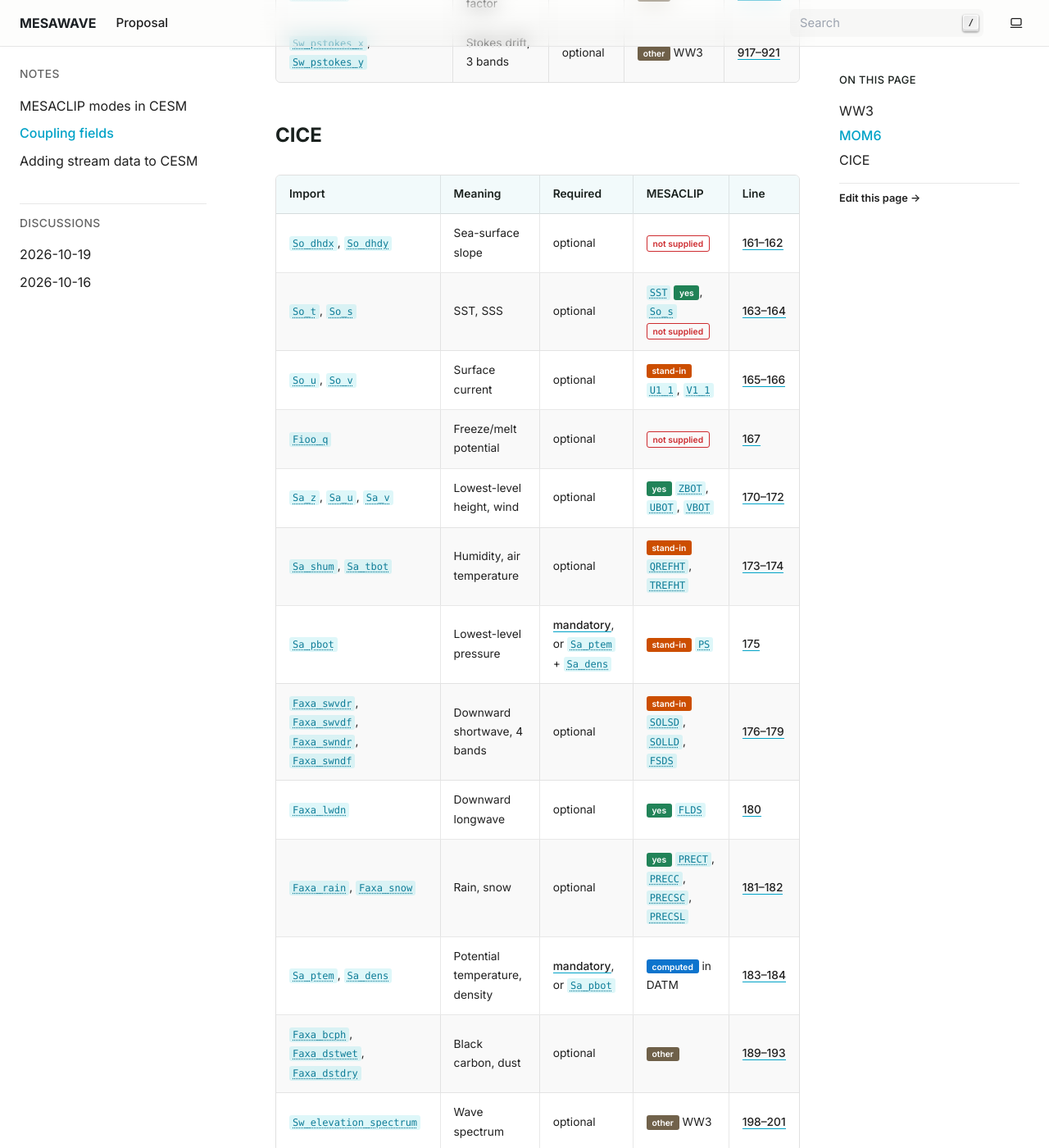
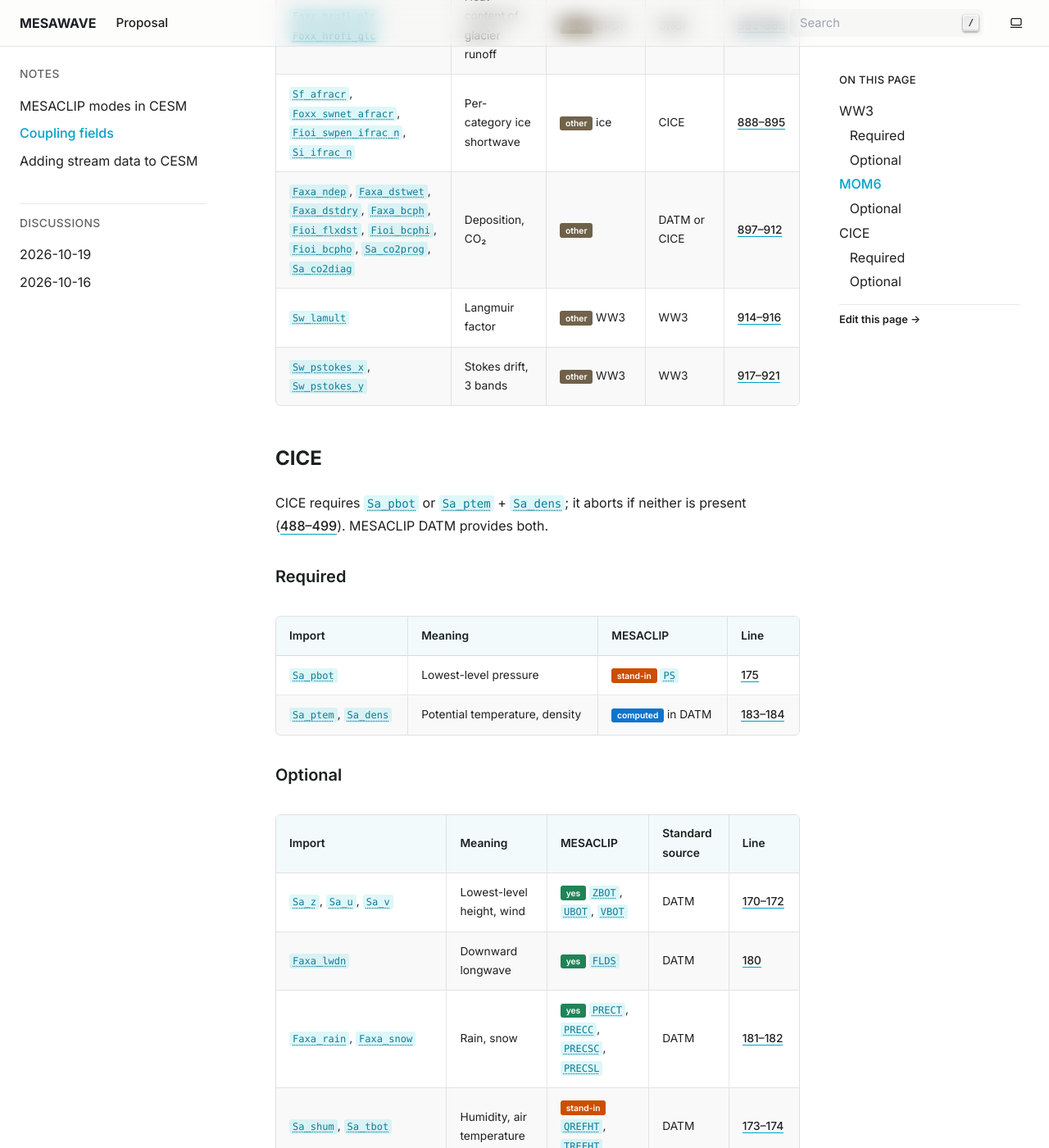
Before and after one commit to manishvenu/mesawave, a Sphinx documentation site: the page built from docs/source/stream_data_requirements.md, in a window 1280 px wide and 1400 px high, scrolled down 3121 px. Shown: the whole window at 82% size. Built offline with Sphinx 7.4.7, drawn with Linux system fonts in a browser that asks for light colours; some of the changed text lies outside the part shown.

Commit message:
Docs: split coupling tables into required/optional with standard-source column

```diff
--- a/docs/source/stream_data_requirements.md
+++ b/docs/source/stream_data_requirements.md
@@ -2,8 +2,7 @@
 
 *Generated by Claude.*
 
-Every field WW3, MOM6 and CICE import, whether the model needs it, and the MESACLIP equivalent. Line links go to the cap at the version in `CESM_crocodash`. Scalar (grid-size)
-fields are left out. Hover over any variable name for its full name and units.
+Every field WW3, MOM6 and CICE import, split into required and optional, with what MESACLIP provides and what a standard non-MESACLIP CESM configuration supplies. Line links go to the cap at the version in `CESM_crocodash`. Scalar (grid-size) fields are left out. Hover over any variable name for its full name and units.
 
 **Required:** **mandatory** means the model stops if nothing supplies the field. **optional** means
 the model drops it and runs without it. Optional fields can still matter: WW3 with no winds grows
@@ -20,54 +19,74 @@ names were checked in HIST member 010's daily files only.
 
 ## WW3
 
-| Import | Meaning | Required | MESACLIP | Line |
+### Required
+
+| Import | Meaning | MESACLIP | Line |
+|---|---|---|---|
+| `So_bldepth` | Ocean boundary-layer depth | {bdg-danger-line}`not supplied`; DOCN sends 1e30 — WW3 runs but receives fill | [208–210](ww3:L208-L210) |
+
+### Optional
+
+| Import | Meaning | MESACLIP | Standard source | Line |
 |---|---|---|---|---|
-| `Si_ifrac` | Ice fraction | optional | {bdg-danger-line}`not supplied` could use `aice_d` (%) ÷ 100 | [200](ww3:L200) |
-| `Si_thick` | Ice thickness | optional | {bdg-danger-line}`not supplied` could use `hi_d` ÷ (`aice_d`/100) | [201](ww3:L201) |
-| `So_u`, `So_v` | Surface current | optional | {bdg-warning}`stand-in` `U1_1`, `V1_1` × 0.01 | [202–203](ww3:L202-L203) |
-| `So_t` | SST | optional | {bdg-success}`yes` `SST`, °C → K | [204](ww3:L204) |
-| `Sa_tbot` | Air temperature | optional | {bdg-warning}`stand-in` `TREFHT` | [205](ww3:L205) |
-| `Sa_u10m`, `Sa_v10m` | 10 m wind | optional | {bdg-warning}`stand-in` `UBOT`, `VBOT` | [206–207](ww3:L206-L207) |
-| `So_bldepth` | Ocean boundary-layer depth | **[mandatory](ww3:L620)** | {bdg-danger-line}`not supplied`; DOCN sends 1e30 | [208–210](ww3:L208-L210) |
-| `Si_floediam` | Floe diameter | optional | {bdg-danger-line}`not supplied` | [211–213](ww3:L211-L213) |
+| `So_t` | SST | {bdg-success}`yes` `SST`, °C → K | DOCN or MOM6 | [204](ww3:L204) |
+| `So_u`, `So_v` | Surface current | {bdg-warning}`stand-in` `U1_1`, `V1_1` × 0.01 | DOCN or MOM6 | [202–203](ww3:L202-L203) |
+| `Sa_tbot` | Air temperature | {bdg-warning}`stand-in` `TREFHT` | DATM | [205](ww3:L205) |
+| `Sa_u10m`, `Sa_v10m` | 10 m wind | {bdg-warning}`stand-in` `UBOT`, `VBOT` | DATM | [206–207](ww3:L206-L207) |
+| `Si_ifrac` | Ice fraction | {bdg-danger-line}`not supplied` could use `aice_d` ÷ 100 | CICE or DICE | [200](ww3:L200) |
+| `Si_thick` | Ice thickness | {bdg-danger-line}`not supplied` could use `hi_d` ÷ (`aice_d`/100) | CICE | [201](ww3:L201) |
+| `Si_floediam` | Floe diameter | {bdg-danger-line}`not supplied` | CICE | [211–213](ww3:L211-L213) |
 
 ## MOM6
 
-| Import | Meaning | Required | MESACLIP | Line |
+MOM6 guards every import; none are mandatory ([853–921](mom6:L853-L921)).
+
+### Optional
+
+| Import | Meaning | MESACLIP | Standard source | Line |
 |---|---|---|---|---|
-| `Fioi_salt` | Salt flux from ice | optional | {bdg-secondary}`other` ice | [853](mom6:L853) |
-| `Foxx_taux`, `Foxx_tauy` | Surface stress | optional | {bdg-info}`computed` | [854–855](mom6:L854-L855) |
-| `Foxx_sen`, `Foxx_evap` | Sensible heat, evaporation | optional | {bdg-info}`computed` | [856–857](mom6:L856-L857) |
-| `Foxx_lwnet` | Net longwave | optional | {bdg-info}`computed` from `FLDS` | [858](mom6:L858) |
-| `Foxx_swnet_vdr`, `Foxx_swnet_vdf`, `Foxx_swnet_idr`, `Foxx_swnet_idf` | Net shortwave, 4 bands | optional | {bdg-info}`computed` from `FSDS`, `SOLSD`, `SOLLD` | [859–862](mom6:L859-L862) |
-| `Faxa_rain`, `Faxa_snow` | Rain, snow | optional | {bdg-success}`yes` `PRECT`, `PRECC`, `PRECSC`, `PRECSL` | [863–864](mom6:L863-L864) |
-| `Sa_pslv` | Sea-level pressure | optional | {bdg-success}`yes` `PSL` | [865](mom6:L865) |
-| `Foxx_rofl`, `Foxx_rofi` | Liquid, frozen runoff | optional | {bdg-secondary}`other` DROF | [866–867](mom6:L866-L867) |
-| `Forr_rofl_glc`, `Forr_rofi_glc` | Glacier runoff | optional | {bdg-secondary}`other` DROF | [868–871](mom6:L868-L871) |
-| `Si_ifrac` | Ice fraction | optional | {bdg-danger-line}`not supplied` could use `aice_d` (%) ÷ 100 | [872](mom6:L872) |
-| `So_duu10n` | 10 m neutral wind squared | optional | {bdg-info}`computed` | [873](mom6:L873) |
-| `Fioi_meltw`, `Fioi_melth` | Meltwater, melt heat | optional | {bdg-secondary}`other` ice | [874–875](mom6:L874-L875) |
-| `Foxx_hrain`, `Foxx_hsnow`, `Foxx_hevap`, `Foxx_hcond`, `Foxx_hrofl`, `Foxx_hrofi` | Heat content of water fluxes | optional | {bdg-info}`computed` | [877–882](mom6:L877-L882) |
-| `Foxx_hrofl_glc`, `Foxx_hrofi_glc` | Heat content of glacier runoff | optional | {bdg-secondary}`other` DROF | [883–886](mom6:L883-L886) |
-| `Sf_afracr`, `Foxx_swnet_afracr`, `Fioi_swpen_ifrac_n`, `Si_ifrac_n` | Per-category ice shortwave | optional | {bdg-secondary}`other` ice | [888–895](mom6:L888-L895) |
-| `Faxa_ndep`, `Faxa_dstwet`, `Faxa_dstdry`, `Faxa_bcph`, `Fioi_flxdst`, `Fioi_bcphi`, `Fioi_bcpho`, `Sa_co2prog`, `Sa_co2diag` | Deposition, CO₂ | optional | {bdg-secondary}`other` | [897–912](mom6:L897-L912) |
-| `Sw_lamult` | Langmuir factor | optional | {bdg-secondary}`other` WW3 | [914–916](mom6:L914-L916) |
-| `Sw_pstokes_x`, `Sw_pstokes_y` | Stokes drift, 3 bands | optional | {bdg-secondary}`other` WW3 | [917–921](mom6:L917-L921) |
+| `Faxa_rain`, `Faxa_snow` | Rain, snow | {bdg-success}`yes` `PRECT`, `PRECC`, `PRECSC`, `PRECSL` | DATM | [863–864](mom6:L863-L864) |
+| `Sa_pslv` | Sea-level pressure | {bdg-success}`yes` `PSL` | DATM | [865](mom6:L865) |
+| `Foxx_taux`, `Foxx_tauy` | Surface stress | {bdg-info}`computed` | CMEPS | [854–855](mom6:L854-L855) |
+| `Foxx_sen`, `Foxx_evap` | Sensible heat, evaporation | {bdg-info}`computed` | CMEPS | [856–857](mom6:L856-L857) |
+| `Foxx_lwnet` | Net longwave | {bdg-info}`computed` from `FLDS` | CMEPS | [858](mom6:L858) |
+| `Foxx_swnet_vdr`, `Foxx_swnet_vdf`, `Foxx_swnet_idr`, `Foxx_swnet_idf` | Net shortwave, 4 bands | {bdg-info}`computed` from `FSDS`, `SOLSD`, `SOLLD` | CMEPS | [859–862](mom6:L859-L862) |
+| `So_duu10n` | 10 m neutral wind squared | {bdg-info}`computed` | CMEPS | [873](mom6:L873) |
+| `Foxx_hrain`, `Foxx_hsnow`, `Foxx_hevap`, `Foxx_hcond`, `Foxx_hrofl`, `Foxx_hrofi` | Heat content of water fluxes | {bdg-info}`computed` | CMEPS | [877–882](mom6:L877-L882) |
+| `Si_ifrac` | Ice fraction | {bdg-danger-line}`not supplied` could use `aice_d` ÷ 100 | CICE or DICE | [872](mom6:L872) |
+| `Fioi_salt` | Salt flux from ice | {bdg-secondary}`other` ice | CICE | [853](mom6:L853) |
+| `Foxx_rofl`, `Foxx_rofi` | Liquid, frozen runoff | {bdg-secondary}`other` DROF | DROF | [866–867](mom6:L866-L867) |
+| `Forr_rofl_glc`, `Forr_rofi_glc` | Glacier runoff | {bdg-secondary}`other` DROF | DROF | [868–871](mom6:L868-L871) |
+| `Fioi_meltw`, `Fioi_melth` | Meltwater, melt heat | {bdg-secondary}`other` ice | CICE | [874–875](mom6:L874-L875) |
+| `Foxx_hrofl_glc`, `Foxx_hrofi_glc` | Heat content of glacier runoff | {bdg-secondary}`other` DROF | DROF | [883–886](mom6:L883-L886) |
+| `Sf_afracr`, `Foxx_swnet_afracr`, `Fioi_swpen_ifrac_n`, `Si_ifrac_n` | Per-category ice shortwave | {bdg-secondary}`other` ice | CICE | [888–895](mom6:L888-L895) |
+| `Faxa_ndep`, `Faxa_dstwet`, `Faxa_dstdry`, `Faxa_bcph`, `Fioi_flxdst`, `Fioi_bcphi`, `Fioi_bcpho`, `Sa_co2prog`, `Sa_co2diag` | Deposition, CO₂ | {bdg-secondary}`other` | DATM or CICE | [897–912](mom6:L897-L912) |
+| `Sw_lamult` | Langmuir factor | {bdg-secondary}`other` WW3 | WW3 | [914–916](mom6:L914-L916) |
+| `Sw_pstokes_x`, `Sw_pstokes_y` | Stokes drift, 3 bands | {bdg-secondary}`other` WW3 | WW3 | [917–921](mom6:L917-L921) |
 
 ## CICE
 
-| Import | Meaning | Required | MESACLIP | Line |
+CICE requires `Sa_pbot` or `Sa_ptem` + `Sa_dens`; it aborts if neither is present ([488–499](cice:L488-L499)). MESACLIP DATM provides both.
+
+### Required
+
+| Import | Meaning | MESACLIP | Line |
+|---|---|---|---|
+| `Sa_pbot` | Lowest-level pressure | {bdg-warning}`stand-in` `PS` | [175](cice:L175) |
+| `Sa_ptem`, `Sa_dens` | Potential temperature, density | {bdg-info}`computed` in DATM | [183–184](cice:L183-L184) |
+
+### Optional
+
+| Import | Meaning | MESACLIP | Standard source | Line |
 |---|---|---|---|---|
-| `So_dhdx`, `So_dhdy` | Sea-surface slope | optional | {bdg-danger-line}`not supplied` | [161–162](cice:L161-L162) |
-| `So_t`, `So_s` | SST, SSS | optional | `SST` {bdg-success}`yes`, `So_s` {bdg-danger-line}`not supplied` | [163–164](cice:L163-L164) |
-| `So_u`, `So_v` | Surface current | optional | {bdg-warning}`stand-in` `U1_1`, `V1_1` | [165–166](cice:L165-L166) |
-| `Fioo_q` | Freeze/melt potential | optional | {bdg-danger-line}`not supplied` | [167](cice:L167) |
-| `Sa_z`, `Sa_u`, `Sa_v` | Lowest-level height, wind | optional | {bdg-success}`yes` `ZBOT`, `UBOT`, `VBOT` | [170–172](cice:L170-L172) |
-| `Sa_shum`, `Sa_tbot` | Humidity, air temperature | optional | {bdg-warning}`stand-in` `QREFHT`, `TREFHT` | [173–174](cice:L173-L174) |
-| `Sa_pbot` | Lowest-level pressure | **[mandatory](cice:L488-L499)**, or `Sa_ptem` + `Sa_dens` | {bdg-warning}`stand-in` `PS` | [175](cice:L175) |
-| `Faxa_swvdr`, `Faxa_swvdf`, `Faxa_swndr`, `Faxa_swndf` | Downward shortwave, 4 bands | optional | {bdg-warning}`stand-in` `SOLSD`, `SOLLD`, `FSDS` | [176–179](cice:L176-L179) |
-| `Faxa_lwdn` | Downward longwave | optional | {bdg-success}`yes` `FLDS` | [180](cice:L180) |
-| `Faxa_rain`, `Faxa_snow` | Rain, snow | optional | {bdg-success}`yes` `PRECT`, `PRECC`, `PRECSC`, `PRECSL` | [181–182](cice:L181-L182) |
-| `Sa_ptem`, `Sa_dens` | Potential temperature, density | **[mandatory](cice:L488-L499)**, or `Sa_pbot` | {bdg-info}`computed` in DATM | [183–184](cice:L183-L184) |
-| `Faxa_bcph`, `Faxa_dstwet`, `Faxa_dstdry` | Black carbon, dust | optional | {bdg-secondary}`other` | [189–193](cice:L189-L193) |
-| `Sw_elevation_spectrum` | Wave spectrum | optional | {bdg-secondary}`other` WW3 | [198–201](cice:L198-L201) |
+| `Sa_z`, `Sa_u`, `Sa_v` | Lowest-level height, wind | {bdg-success}`yes` `ZBOT`, `UBOT`, `VBOT` | DATM | [170–172](cice:L170-L172) |
+| `Faxa_lwdn` | Downward longwave | {bdg-success}`yes` `FLDS` | DATM | [180](cice:L180) |
+| `Faxa_rain`, `Faxa_snow` | Rain, snow | {bdg-success}`yes` `PRECT`, `PRECC`, `PRECSC`, `PRECSL` | DATM | [181–182](cice:L181-L182) |
+| `Sa_shum`, `Sa_tbot` | Humidity, air temperature | {bdg-warning}`stand-in` `QREFHT`, `TREFHT` | DATM | [173–174](cice:L173-L174) |
+| `Faxa_swvdr`, `Faxa_swvdf`, `Faxa_swndr`, `Faxa_swndf` | Downward shortwave, 4 bands | {bdg-warning}`stand-in` `SOLSD`, `SOLLD`, `FSDS` | DATM | [176–179](cice:L176-L179) |
+| `So_t`, `So_s` | SST, SSS | `SST` {bdg-success}`yes`, `So_s` {bdg-danger-line}`not supplied` | DOCN or MOM6 | [163–164](cice:L163-L164) |
+| `So_u`, `So_v` | Surface current | {bdg-warning}`stand-in` `U1_1`, `V1_1` | DOCN or MOM6 | [165–166](cice:L165-L166) |
+| `So_dhdx`, `So_dhdy` | Sea-surface slope | {bdg-danger-line}`not supplied` | MOM6 | [161–162](cice:L161-L162) |
+| `Fioo_q` | Freeze/melt potential | {bdg-danger-line}`not supplied` | MOM6 | [167](cice:L167) |
+| `Faxa_bcph`, `Faxa_dstwet`, `Faxa_dstdry` | Black carbon, dust | {bdg-secondary}`other` | DATM | [189–193](cice:L189-L193) |
+| `Sw_elevation_spectrum` | Wave spectrum | {bdg-secondary}`other` WW3 | WW3 | [198–201](cice:L198-L201) |
```
